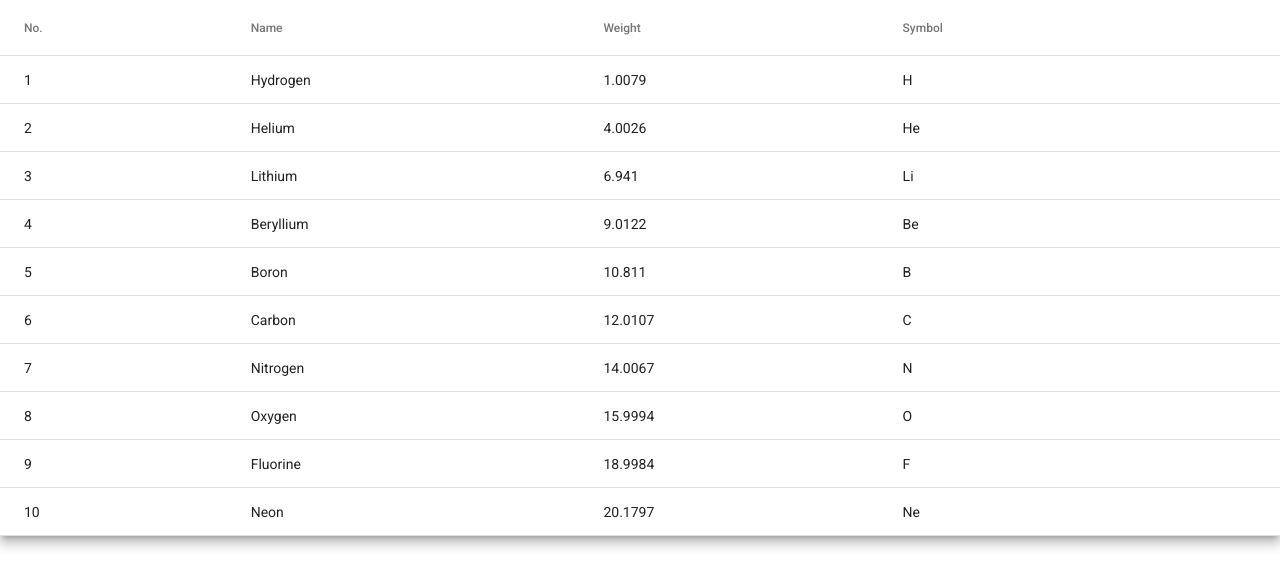
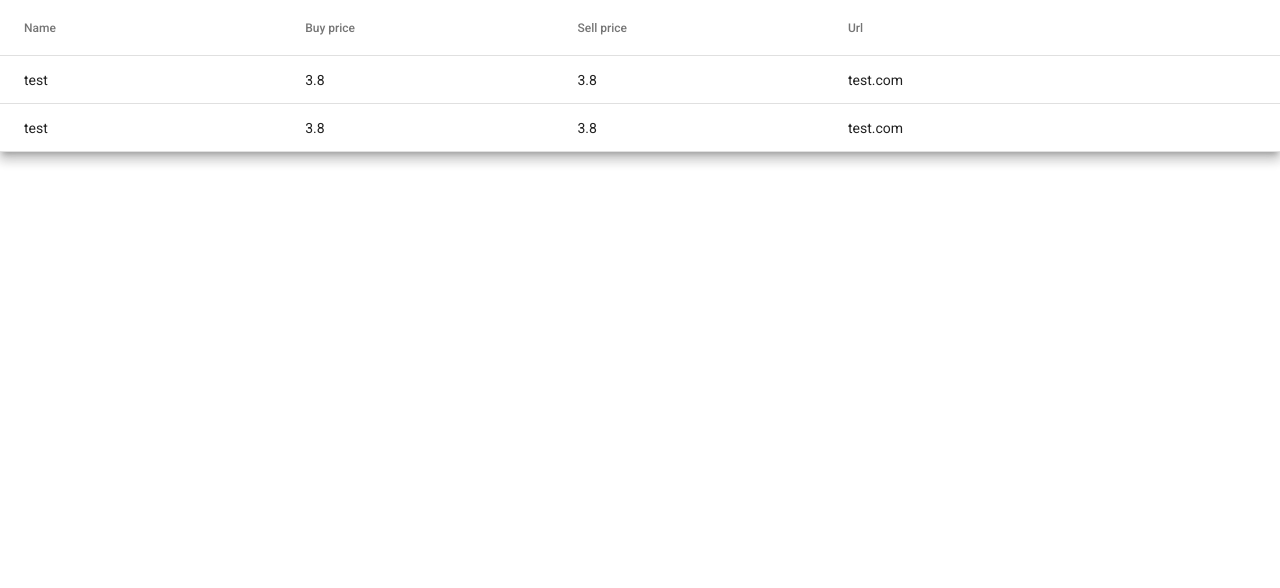
Before and after one commit to Ed1123/dollar-agular, an Angular app: page / in a window 1280 px wide. Shown: the top 588 px of the page. Built offline with nearby package versions, Linux system fonts and the light colour scheme.

Commit message:
Make table take sample dollar data

```diff
--- a/src/app/table/table.component.html
+++ b/src/app/table/table.component.html
@@ -3,28 +3,28 @@
     <!--- Note that these columns can be defined in any order.
           The actual rendered columns are set as a property on the row definition" -->
 
-    <!-- Position Column -->
-    <ng-container matColumnDef="position">
-        <th mat-header-cell *matHeaderCellDef> No. </th>
-        <td mat-cell *matCellDef="let element"> {{element.position}} </td>
-    </ng-container>
-
     <!-- Name Column -->
     <ng-container matColumnDef="name">
-        <th mat-header-cell *matHeaderCellDef> Name </th>
+        <th mat-header-cell *matHeaderCellDef>Name</th>
         <td mat-cell *matCellDef="let element"> {{element.name}} </td>
     </ng-container>
 
-    <!-- Weight Column -->
-    <ng-container matColumnDef="weight">
-        <th mat-header-cell *matHeaderCellDef> Weight </th>
-        <td mat-cell *matCellDef="let element"> {{element.weight}} </td>
+    <!-- Buy price Column -->
+    <ng-container matColumnDef="buy_price">
+        <th mat-header-cell *matHeaderCellDef>Buy price</th>
+        <td mat-cell *matCellDef="let element"> {{element.buy_price}} </td>
     </ng-container>
 
-    <!-- Symbol Column -->
-    <ng-container matColumnDef="symbol">
-        <th mat-header-cell *matHeaderCellDef> Symbol </th>
-        <td mat-cell *matCellDef="let element"> {{element.symbol}} </td>
+    <!-- Sell price Column -->
+    <ng-container matColumnDef="sell_price">
+        <th mat-header-cell *matHeaderCellDef>Sell price</th>
+        <td mat-cell *matCellDef="let element"> {{element.buy_price}} </td>
+    </ng-container>
+
+    <!-- Url Column -->
+    <ng-container matColumnDef="url">
+        <th mat-header-cell *matHeaderCellDef>Url</th>
+        <td mat-cell *matCellDef="let element"> {{element.url}} </td>
     </ng-container>
 
     <tr mat-header-row *matHeaderRowDef="displayedColumns"></tr>
--- a/src/app/table/table.component.ts
+++ b/src/app/table/table.component.ts
@@ -9,30 +9,32 @@ export class TableComponent implements OnInit {
 
   constructor() { }
 
-  displayedColumns: string[] = ['position', 'name', 'weight', 'symbol'];
-  dataSource = ELEMENT_DATA;
+  displayedColumns: string[] = ['name', 'buy_price', 'sell_price', 'url'];
+  dataSource: DollarExchange[] = ELEMENT_DATA;
 
   ngOnInit(): void {
   }
 
 }
 
-export interface PeriodicElement {
+export interface DollarExchange {
   name: string;
-  position: number;
-  weight: number;
-  symbol: string;
+  buy_price: number;
+  sell_price: number;
+  url: string;
 }
 
-const ELEMENT_DATA: PeriodicElement[] = [
-  { position: 1, name: 'Hydrogen', weight: 1.0079, symbol: 'H' },
-  { position: 2, name: 'Helium', weight: 4.0026, symbol: 'He' },
-  { position: 3, name: 'Lithium', weight: 6.941, symbol: 'Li' },
-  { position: 4, name: 'Beryllium', weight: 9.0122, symbol: 'Be' },
-  { position: 5, name: 'Boron', weight: 10.811, symbol: 'B' },
-  { position: 6, name: 'Carbon', weight: 12.0107, symbol: 'C' },
-  { position: 7, name: 'Nitrogen', weight: 14.0067, symbol: 'N' },
-  { position: 8, name: 'Oxygen', weight: 15.9994, symbol: 'O' },
-  { position: 9, name: 'Fluorine', weight: 18.9984, symbol: 'F' },
-  { position: 10, name: 'Neon', weight: 20.1797, symbol: 'Ne' },
+const ELEMENT_DATA: DollarExchange[] = [
+  {
+    name: 'test',
+    buy_price: 3.8,
+    sell_price: 3.9,
+    url: 'test.com'
+  },
+  {
+    name: 'test',
+    buy_price: 3.8,
+    sell_price: 3.9,
+    url: 'test.com'
+  },
 ];
```
